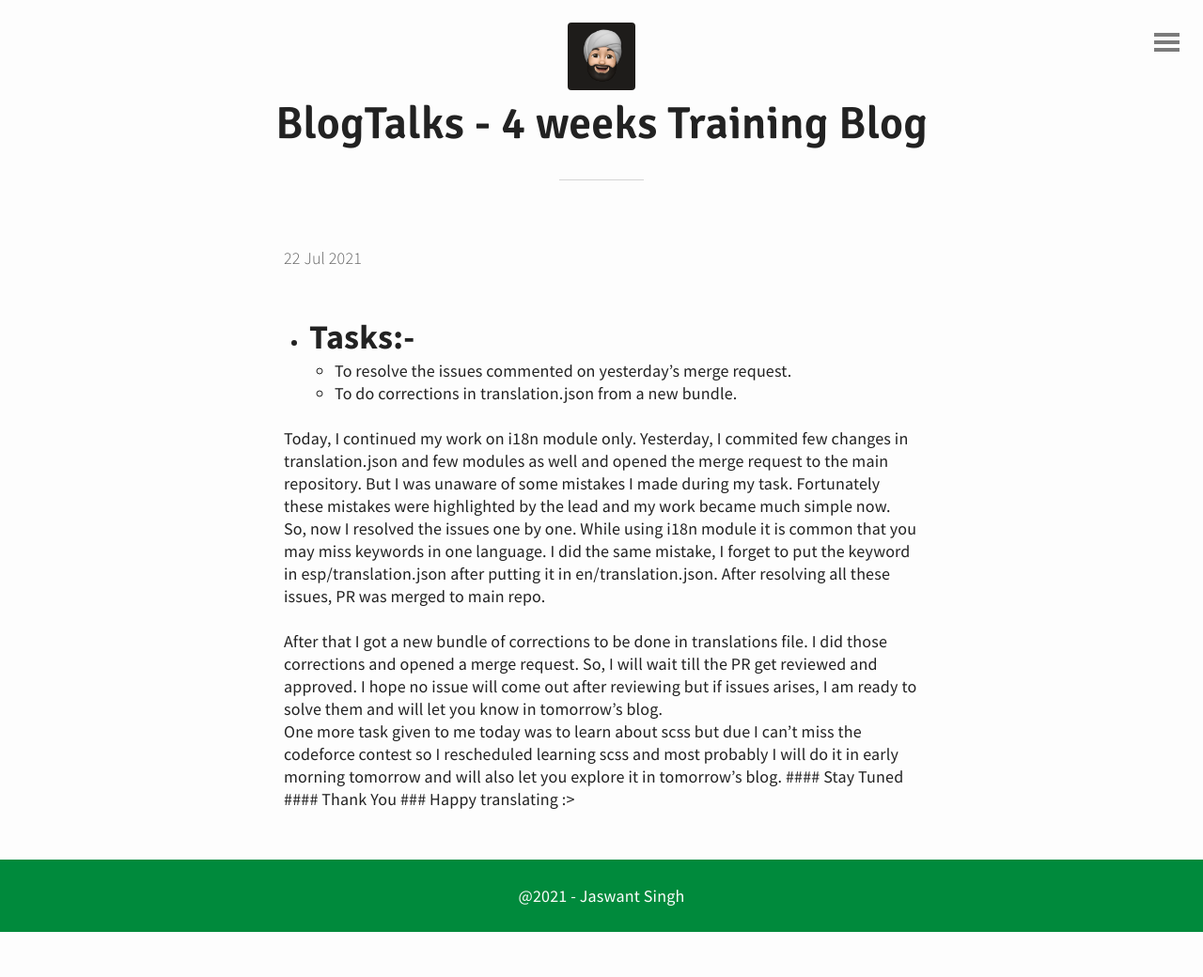
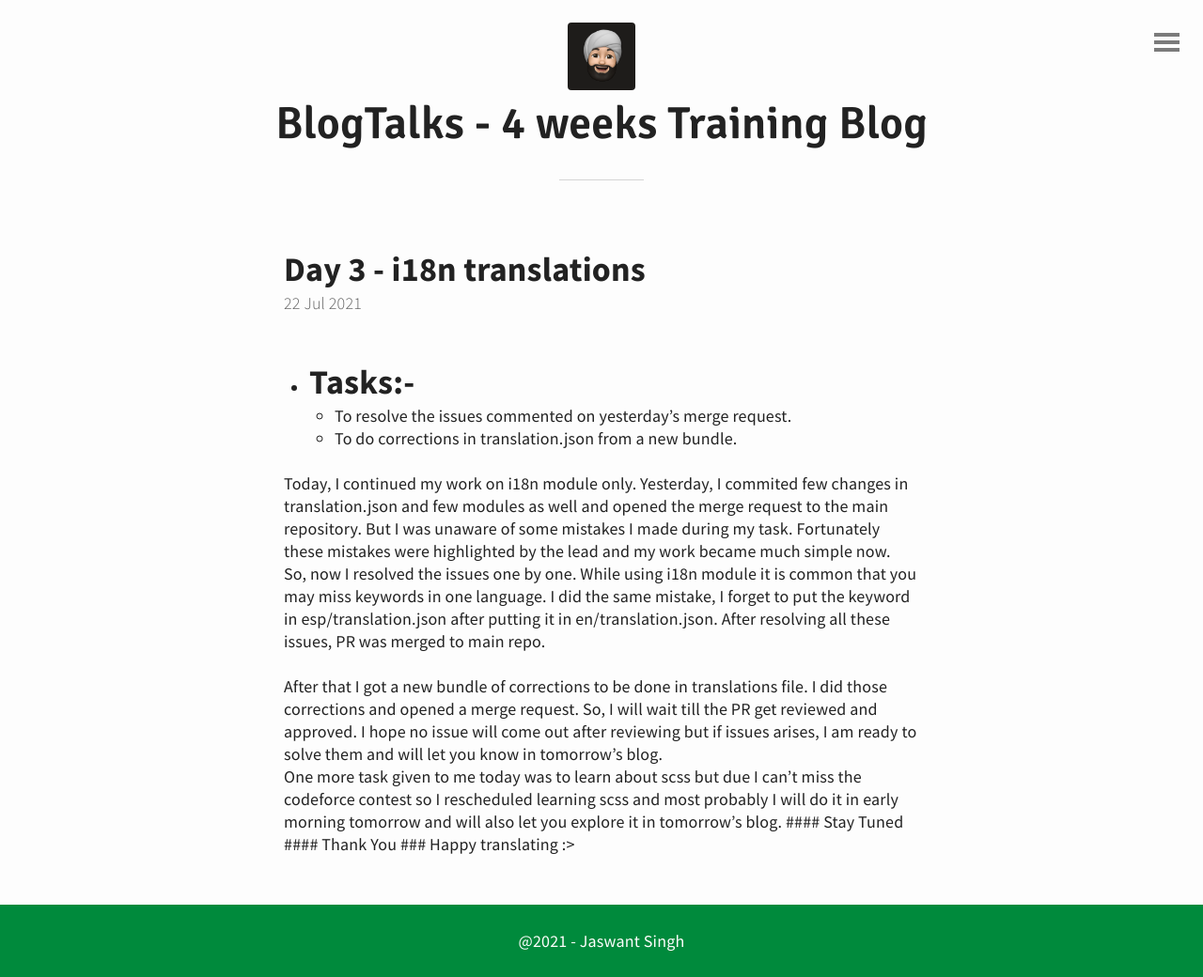
Before and after one commit to Jaswantsinghh/BlogTalks, a Jekyll site: the page built from _posts/2021-07-22-day-3.md, in a window 1280 px wide. Shown: the whole page at 94% size. Built offline with Jekyll 4.4.1, drawn with Linux system fonts in a browser that asks for light colours; before the commit the page ends 992 px from its top, so only the background shows below that.

Commit message:
Update 2021-07-22-day-3.md

```diff
--- a/_posts/2021-07-22-day-3.md
+++ b/_posts/2021-07-22-day-3.md
@@ -1,5 +1,5 @@
 ---
-title: Day-3: i18n translations
+title: Day 3 - i18n translations
 ---
 - ## Tasks:-
   * To resolve the issues commented on yesterday's merge request.
```
